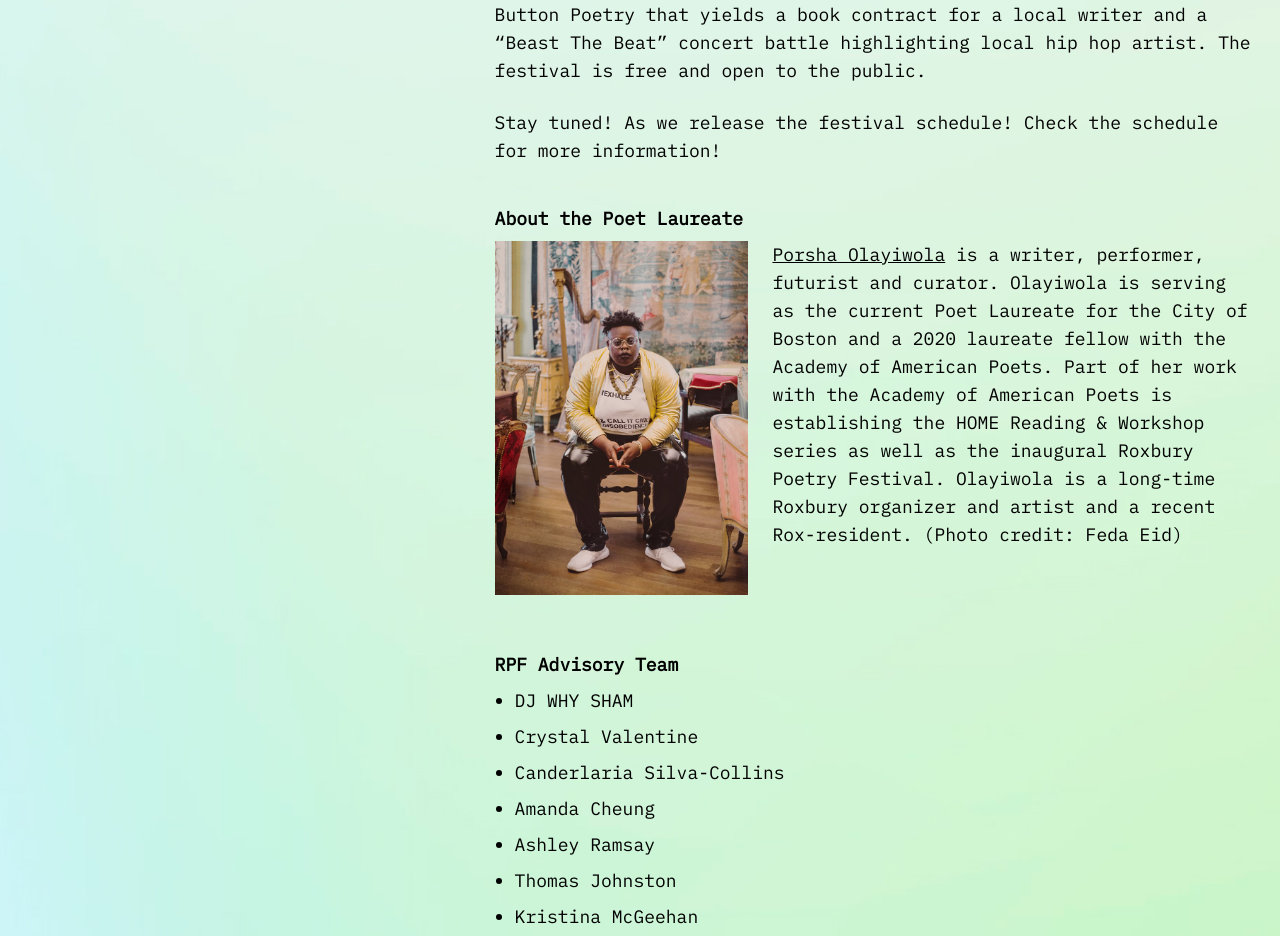
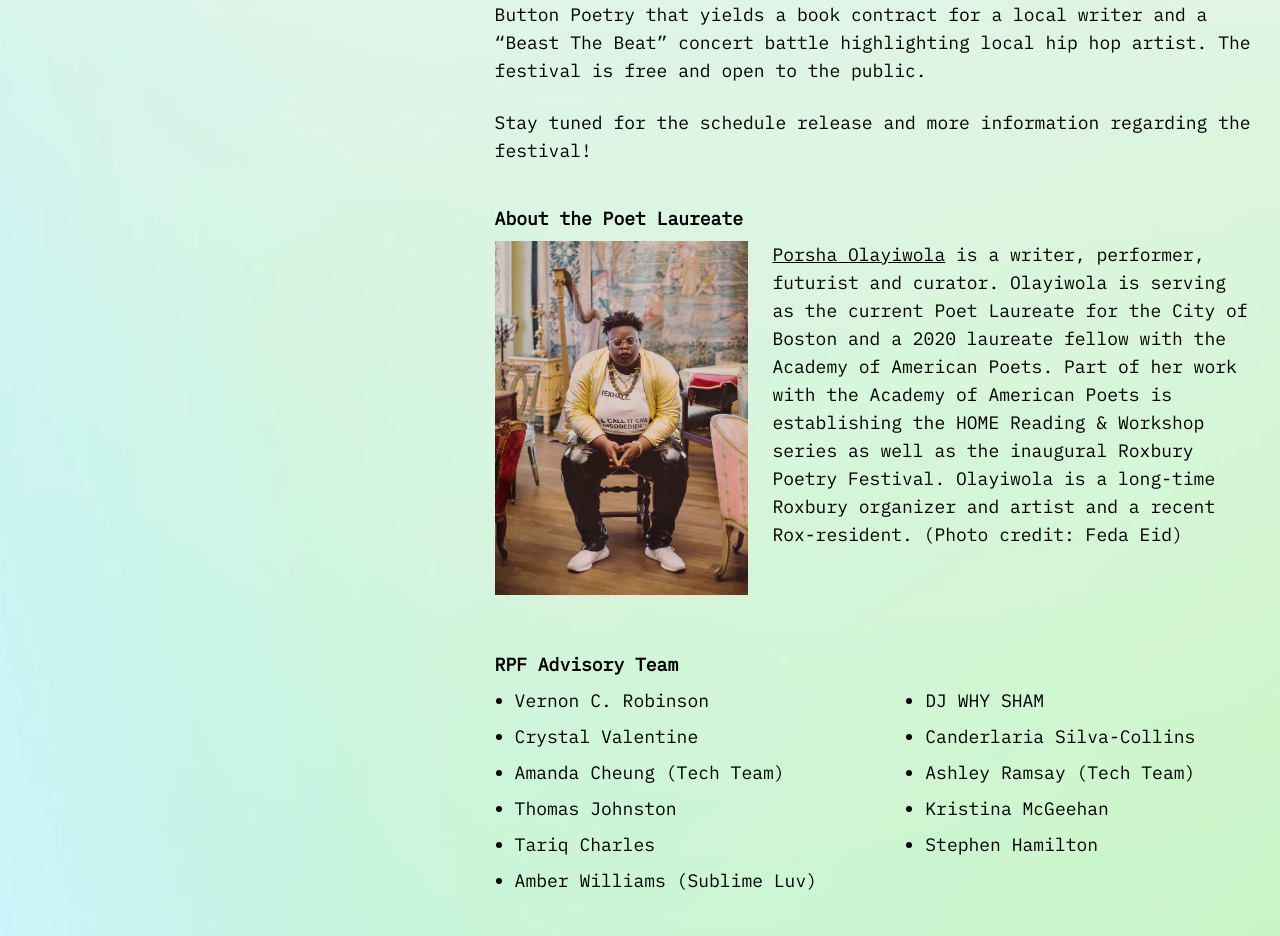
Before and after one commit to acacheung/roxbury-poetry-festival, a Next.js app: page /about in a window 1280 px wide. Shown: the part 576-1512 px from the top of the page. Built offline with nearby package versions, Linux system fonts and the light colour scheme.

Commit message:
content changes for about page

```diff
--- a/pages/about.js
+++ b/pages/about.js
@@ -44,8 +44,8 @@ export default function About() {
                 and open to the public.
               </p>
               <p>
-                Stay tuned! As we release the festival schedule! Check the
-                schedule for more information!
+                Stay tuned for the schedule release and more information
+                regarding the festival!
               </p>
               <div className="my-10">
                 <h3 className="font-bold mb-2">About the Poet Laureate</h3>
@@ -76,12 +76,13 @@ export default function About() {
               </div>
               <div>
                 <h3 className="font-bold">RPF Advisory Team</h3>
-                <ul className="list-disc ml-5">
+                <ul className="list-disc md:gap-x-20 md:grid md:grid-cols-2 ml-5">
+                  <li className="mt-2">Vernon C. Robinson</li>
                   <li className="mt-2">DJ WHY SHAM</li>
                   <li className="mt-2">Crystal Valentine</li>
                   <li className="mt-2">Canderlaria Silva-Collins</li>
-                  <li className="mt-2">Amanda Cheung</li>
-                  <li className="mt-2">Ashley Ramsay</li>
+                  <li className="mt-2">Amanda Cheung (Tech Team)</li>
+                  <li className="mt-2">Ashley Ramsay (Tech Team)</li>
                   <li className="mt-2">Thomas Johnston</li>
                   <li className="mt-2">Kristina McGeehan</li>
                   <li className="mt-2">Tariq Charles</li>
--- a/pages/index.js
+++ b/pages/index.js
@@ -62,12 +62,7 @@ export default function Home() {
               </p>
             </div>
           </div>
-          <div
-            className="background-banner bottom-0 fixed h-16 items-center z-50 text-white md:text-2xl uppercase w-full"
-            style={{
-              backgroundPositionY: scrollState,
-            }}
-          >
+          <div className="background-banner bottom-0 fixed h-16 items-center z-50 text-white md:text-2xl uppercase w-full">
             <div className="banner-text bg-gray-900 flex h-full items-center justify-end">
               <p>Registration Opens April 15th</p>
               <svg
--- a/styles/globals.css
+++ b/styles/globals.css
@@ -47,6 +47,7 @@ body {
 
 .background-banner {
   background-image: url("../public/img/background.jpg");
+  background-position: bottom;
   background-size: cover;
 }
 
@@ -87,6 +88,7 @@ body {
   content: "A vital";
   animation: scroll infinite 20s;
 }
+
 @keyframes scroll {
   0% {
     content: "A vital";
@@ -120,6 +122,7 @@ body {
     content: "A curious";
   }
 }
+
 .speakers-grid::before {
   content: "";
   @apply bg-black;
@@ -150,51 +153,6 @@ body {
 .summaryWrap::-webkit-details-marker,
 .summaryWrap::marker {
   display: none;
-}
-
-.logo-roxbury svg,
-.logo-poetry svg,
-.logo-festival svg {
-  fill: white;
-  stroke: black;
-  stroke-width: 2px;
-  transition-property: fill;
-  transition-duration: 5s;
-}
-
-.logo-roxbury svg:hover {
-  fill: #fd88b9;
-  transition-duration: 0.25s;
-}
-
-.logo-poetry svg:hover {
-  fill: #f5c234;
-  transition-duration: 0.25s;
-}
-
-.logo-festival svg:hover {
-  fill: #cefc64;
-  transition-duration: 0.25s;
-}
-
-.register-wrap {
-  white-space: nowrap;
-}
-
-.register-banner {
-  animation: marquee 5s linear infinite;
-  display: inline-block;
-  padding-right: 8px;
-  @apply h-full;
-}
-
-@keyframes marquee {
-  from {
-    transform: translateX(-100%);
-  }
-  to {
-    transform: translateX(0%);
-  }
 }
 
 @screen md {
```
